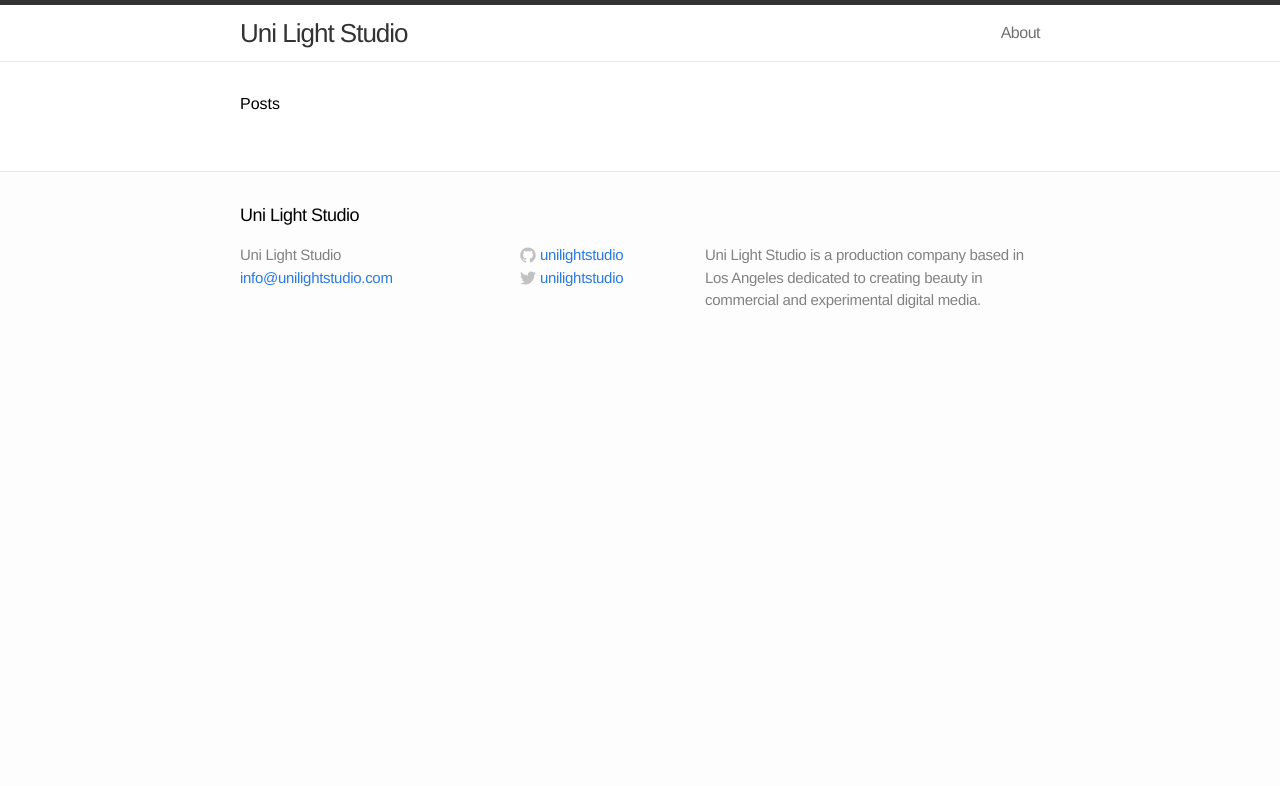
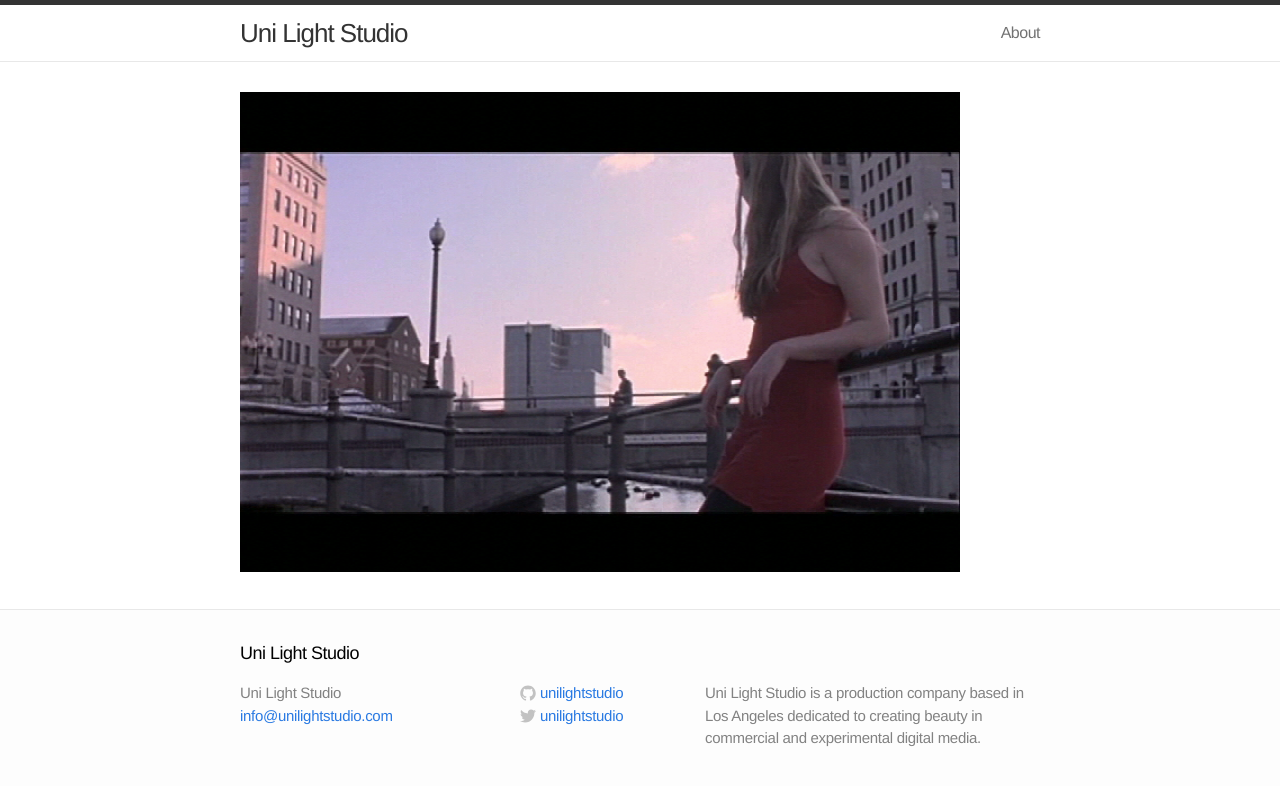
Before and after one commit to unilightstudio/unilightstudio.github.io, a Jekyll site: the page built from index.html, in a window 1280 px wide. Shown: the top 786 px of the page. Built offline with Jekyll 4.4.1, drawn with Linux system fonts in a browser that asks for light colours.

Commit message:
splash photo

```diff
--- a/index.html
+++ b/index.html
@@ -4,6 +4,6 @@ layout: default
 
 <div class="home">
 
-  <h1>Posts</h1>
+  <img border="0" src="COLORS.jpeg" alt="Uni Light Studio" width="720" height="480">
 
 </div>
```
